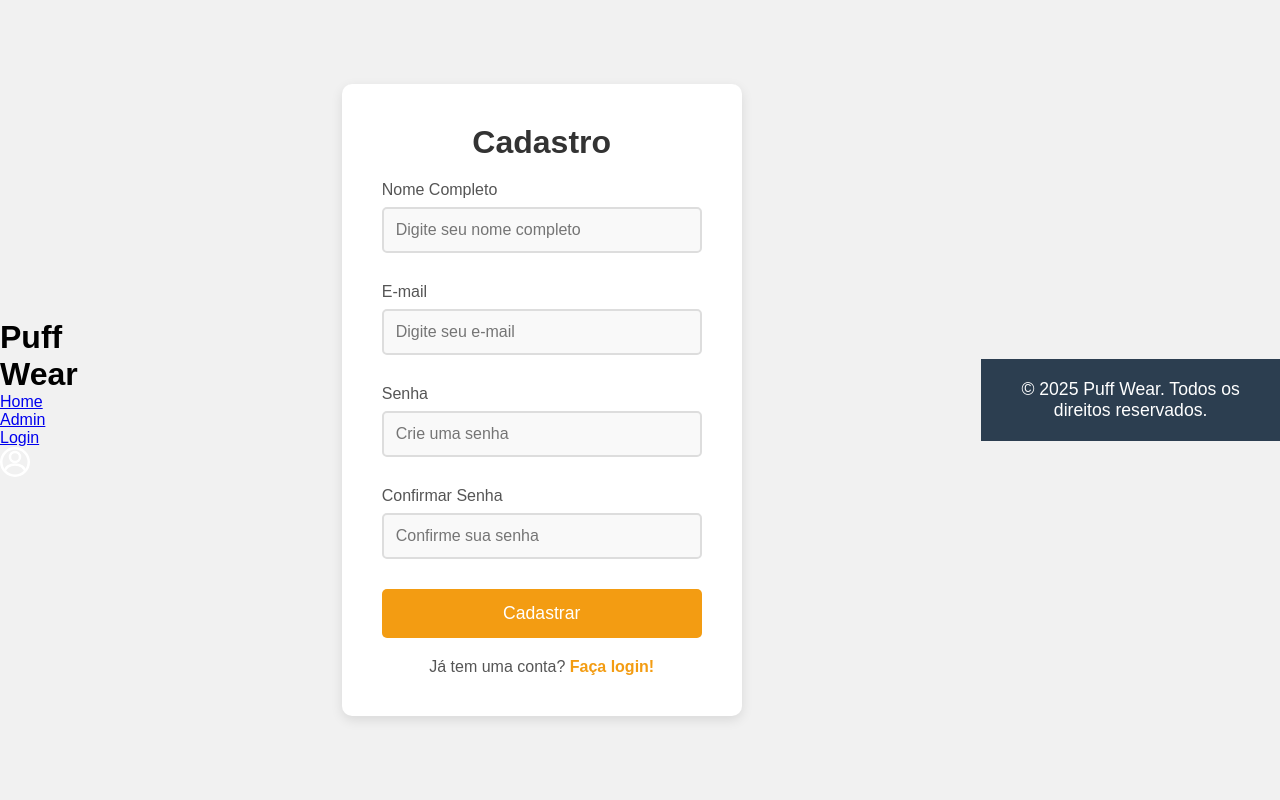
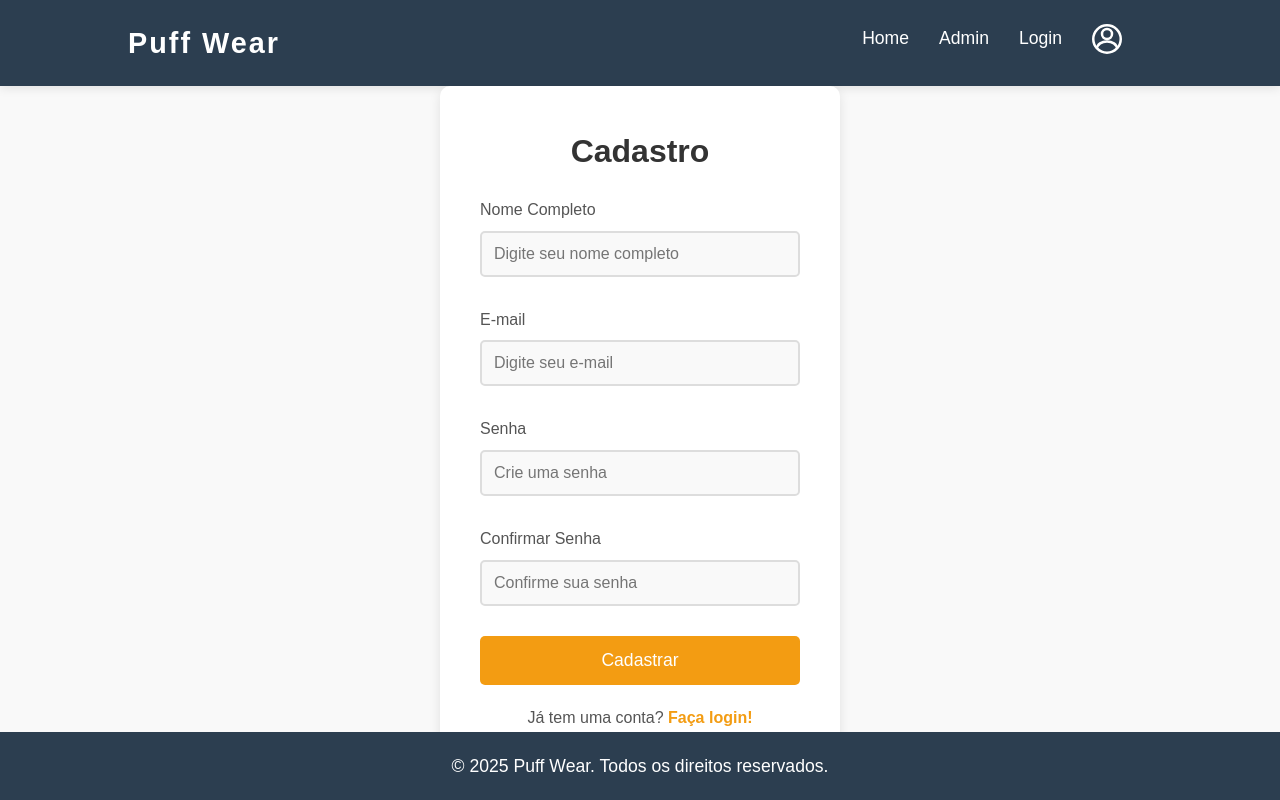
Before and after one commit to ErikAlexandreKestring/webProgramming, a website: page Frontend/pages/cadastro.html in a window 1280 px wide. Drawn offline with Linux system fonts and the light colour scheme.

Commit message:
fix footer

```diff
--- a/Frontend/css/cadastro.css
+++ b/Frontend/css/cadastro.css
@@ -1,18 +1,55 @@
-/* Reset básico para remover margens e padding */
+/* Reset de margens e padding */
 * {
   margin: 0;
   padding: 0;
   box-sizing: border-box;
 }
 
-/* Corpo da página */
+/* Fonte externa do Google Fonts */
 body {
   font-family: "Poppins", sans-serif;
-  background-color: #f1f1f1;
+  line-height: 1.6;
+  background-color: #f9f9f9;
+  color: #333;
+  overflow-x: hidden;
+}
+
+/* Barra de navegação */
+header {
+  background-color: #2c3e50;
+  color: white;
+  padding: 20px 10%;
   display: flex;
-  justify-content: center;
+  justify-content: space-between;
   align-items: center;
-  height: 100vh;
+  box-shadow: 0 2px 10px rgba(0, 0, 0, 0.1);
+}
+
+header .logo h1 {
+  font-size: 1.8em;
+  font-weight: 600;
+  letter-spacing: 2px;
+}
+
+header nav ul {
+  list-style-type: none;
+  display: flex;
+}
+
+header nav ul li {
+  margin-right: 30px;
+}
+
+header nav ul li a {
+  text-decoration: none;
+  color: white;
+  font-weight: 500;
+  font-size: 1.1em;
+  transition: color 0.3s ease;
+}
+
+header nav ul li a:hover {
+  color: #f39c12;
 }
 
 /* Container principal de cadastro */
@@ -109,6 +146,9 @@ footer {
   text-align: center;
   padding: 20px;
   font-size: 1.1em;
+  position: fixed;
+  width: 100%;
+  bottom: 0;
 }
 
 footer p {
--- a/Frontend/css/dashboard.css
+++ b/Frontend/css/dashboard.css
@@ -218,7 +218,9 @@ footer {
   text-align: center;
   padding: 20px;
   font-size: 1.1em;
-  margin-top: 8.2em;
+  position: fixed;
+  width: 100%;
+  bottom: 0;
 }
 
 footer p {
--- a/Frontend/css/index.css
+++ b/Frontend/css/index.css
@@ -140,6 +140,9 @@ footer {
   text-align: center;
   padding: 20px;
   font-size: 1.1em;
+  position: fixed;
+  width: 100%;
+  bottom: 0;
 }
 
 footer p {
--- a/Frontend/css/login.css
+++ b/Frontend/css/login.css
@@ -148,7 +148,9 @@ footer {
   text-align: center;
   padding: 20px;
   font-size: 1.1em;
-  margin-top: 8.2em;
+  position: fixed;
+  width: 100%;
+  bottom: 0;
 }
 
 footer p {
--- a/Frontend/css/product.css
+++ b/Frontend/css/product.css
@@ -145,6 +145,9 @@ footer {
   text-align: center;
   padding: 20px;
   font-size: 1.1em;
+  position: fixed;
+  width: 100%;
+  bottom: 0;
 }
 
 footer p {
--- a/Frontend/css/user.css
+++ b/Frontend/css/user.css
@@ -121,7 +121,9 @@ footer {
   text-align: center;
   padding: 20px;
   font-size: 1.1em;
-  margin-top: 8.2em;
+  position: fixed;
+  width: 100%;
+  bottom: 0;
 }
 
 footer p {
--- a/Frontend/pages/cadastro.html
+++ b/Frontend/pages/cadastro.html
@@ -13,10 +13,10 @@
       </div>
       <nav>
         <ul>
-          <li><a href="index.html">Home</a></li>
-          <li><a href="./pages/dashboard.html">Admin</a></li>
-          <li><a href="./pages/login.html">Login</a></li>
-          <li><a href="./pages/user.html"> <svg width="30" height="30" viewBox="0 0 24 24" fill="none"
+          <li><a href="../index.html">Home</a></li>
+          <li><a href="./dashboard.html">Admin</a></li>
+          <li><a href="./login.html">Login</a></li>
+          <li><a href="./user.html"> <svg width="30" height="30" viewBox="0 0 24 24" fill="none"
                 xmlns="http://www.w3.org/2000/svg">
                 <!-- Borda circular externa -->
                 <circle cx="12" cy="12" r="11" stroke="white" stroke-width="2" fill="none" />
```
